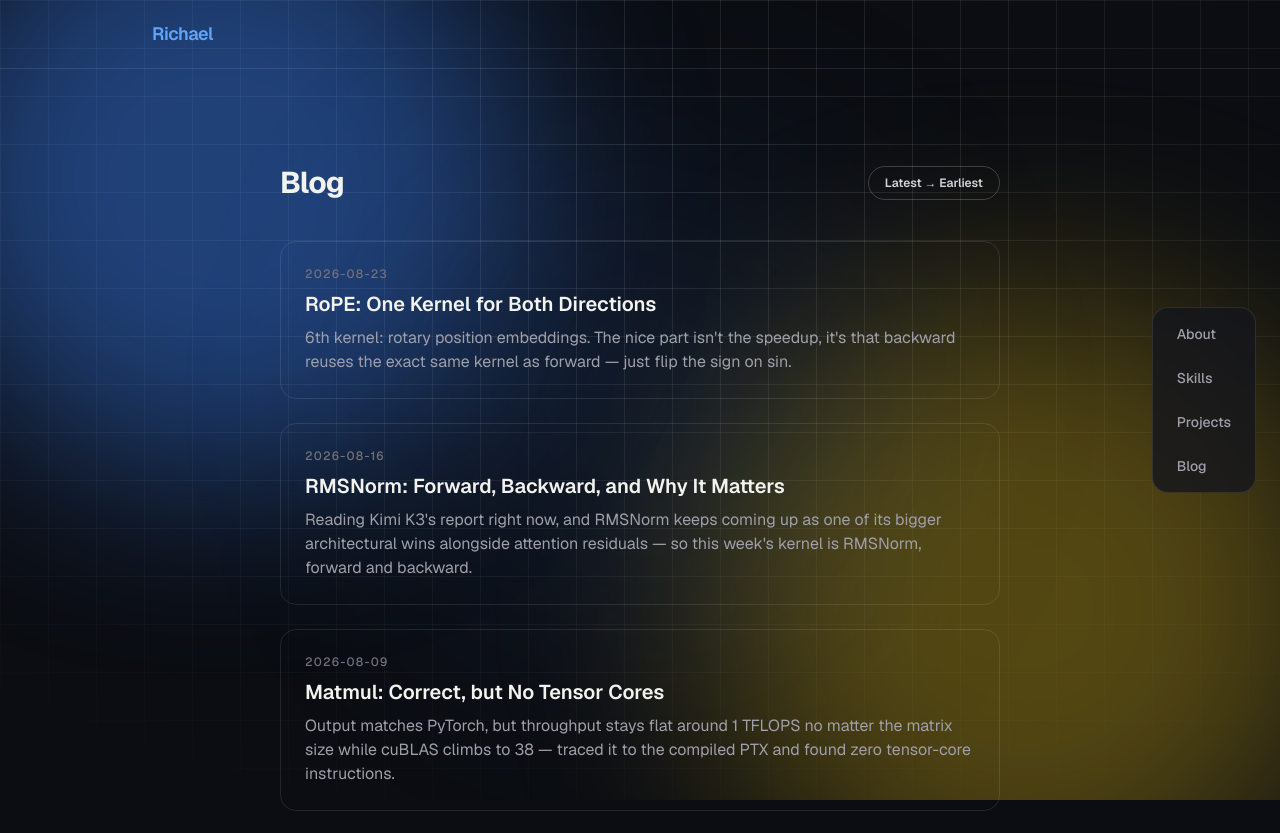
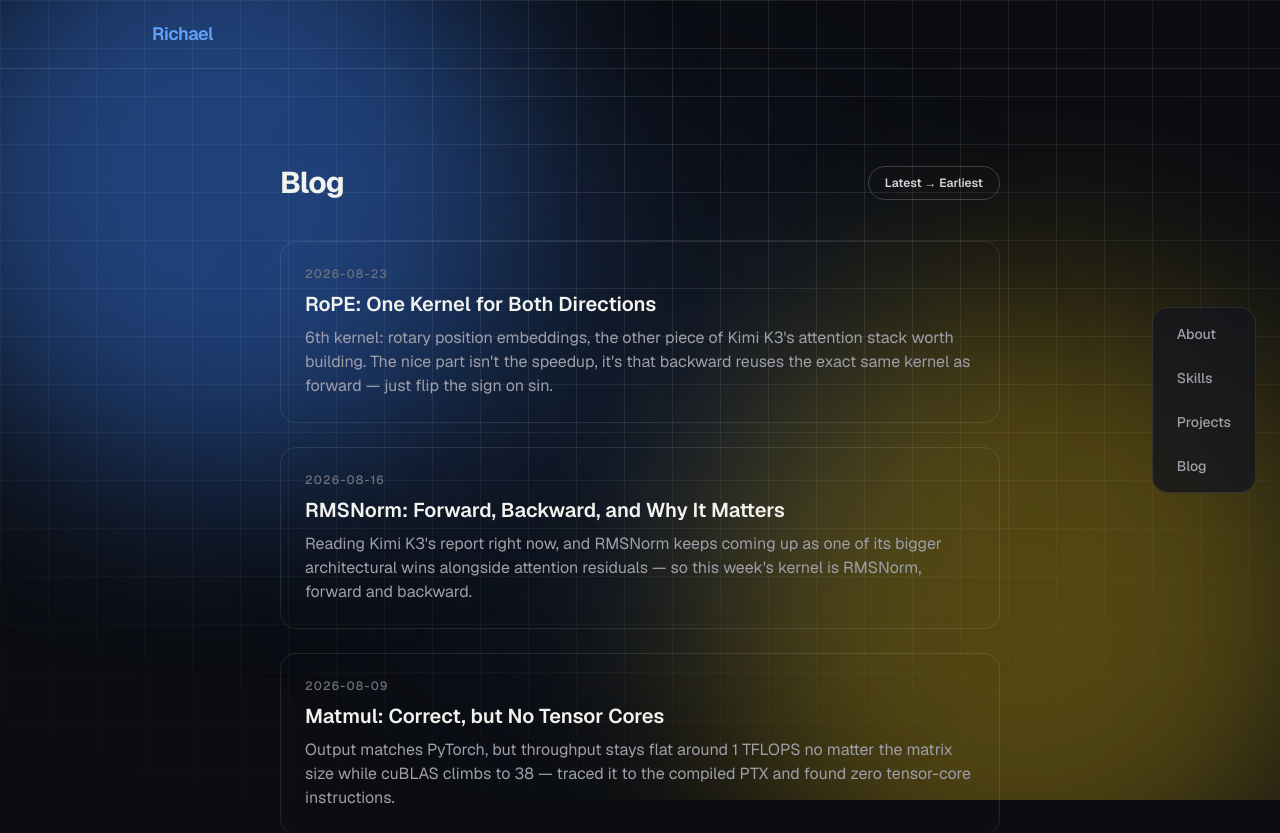
Before and after one commit to dh8116/dh8116.github.io, a Next.js app: page /blog in a window 1280 px wide. Shown: the top 833 px of the page. Built offline with nearby package versions, Linux system fonts and the light colour scheme.

Commit message:
Mention Kimi K3 tie-in for the RoPE kernel post

```diff
--- a/src/data/posts.ts
+++ b/src/data/posts.ts
@@ -111,9 +111,9 @@ const unsortedPosts: Post[] = [
     title: "RoPE: One Kernel for Both Directions",
     date: "2026-08-23",
     excerpt:
-      "6th kernel: rotary position embeddings. The nice part isn't the speedup, it's that backward reuses the exact same kernel as forward — just flip the sign on sin.",
+      "6th kernel: rotary position embeddings, the other piece of Kimi K3's attention stack worth building. The nice part isn't the speedup, it's that backward reuses the exact same kernel as forward — just flip the sign on sin.",
     paragraphs: [
-      "6th kernel: RoPE (rotary position embeddings), forward and backward. Used the Llama-style \"rotate-half\" convention — split head_dim in half and rotate the two halves against each other — rather than GPT-J's interleaved-pairs version, since it's what most current LLMs (Kimi K3 included) actually use.",
+      "6th kernel: RoPE (rotary position embeddings), forward and backward. Same paper tie-in as RMSNorm last week — still working through Kimi K3's report, and RoPE is the other piece of its attention stack worth building instead of just reading past. Used the Llama-style \"rotate-half\" convention — split head_dim in half and rotate the two halves against each other — rather than GPT-J's interleaved-pairs version, since it's what most current LLMs (Kimi K3 included) actually use.",
       "Correct on both passes: fwd max diff 0.00390625, bwd max diff 0.00390625, both normal fp16 rounding. Throughput: ~156-206 GB/s on Triton vs a flat ~38-46 GB/s for PyTorch eager across sequence lengths 512-8192. Same caveat as softmax and RMSNorm though — that's a fused kernel against an unfused eager baseline, not a fused-vs-fused comparison, so I'm not calling it a clean win.",
       "The actual interesting part: backward didn't need a second kernel. Rotating by -theta undoes a rotation by theta, so backward is just the forward kernel called again with a NEGATE_SIN flag flipping sin to -sin at compile time. No separate gradient derivation, no second set of pointer math.",
       "Next: week 7.",
```
